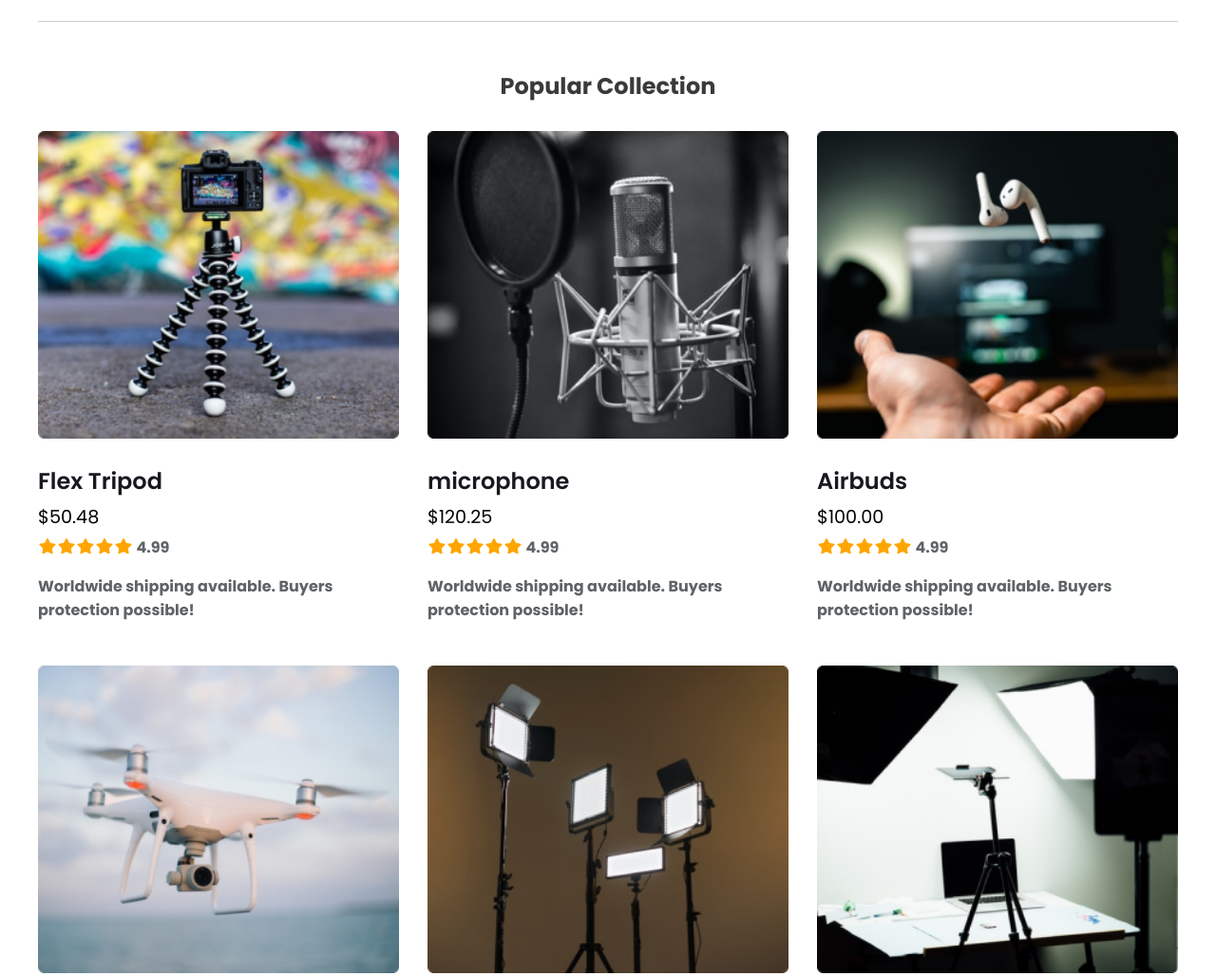
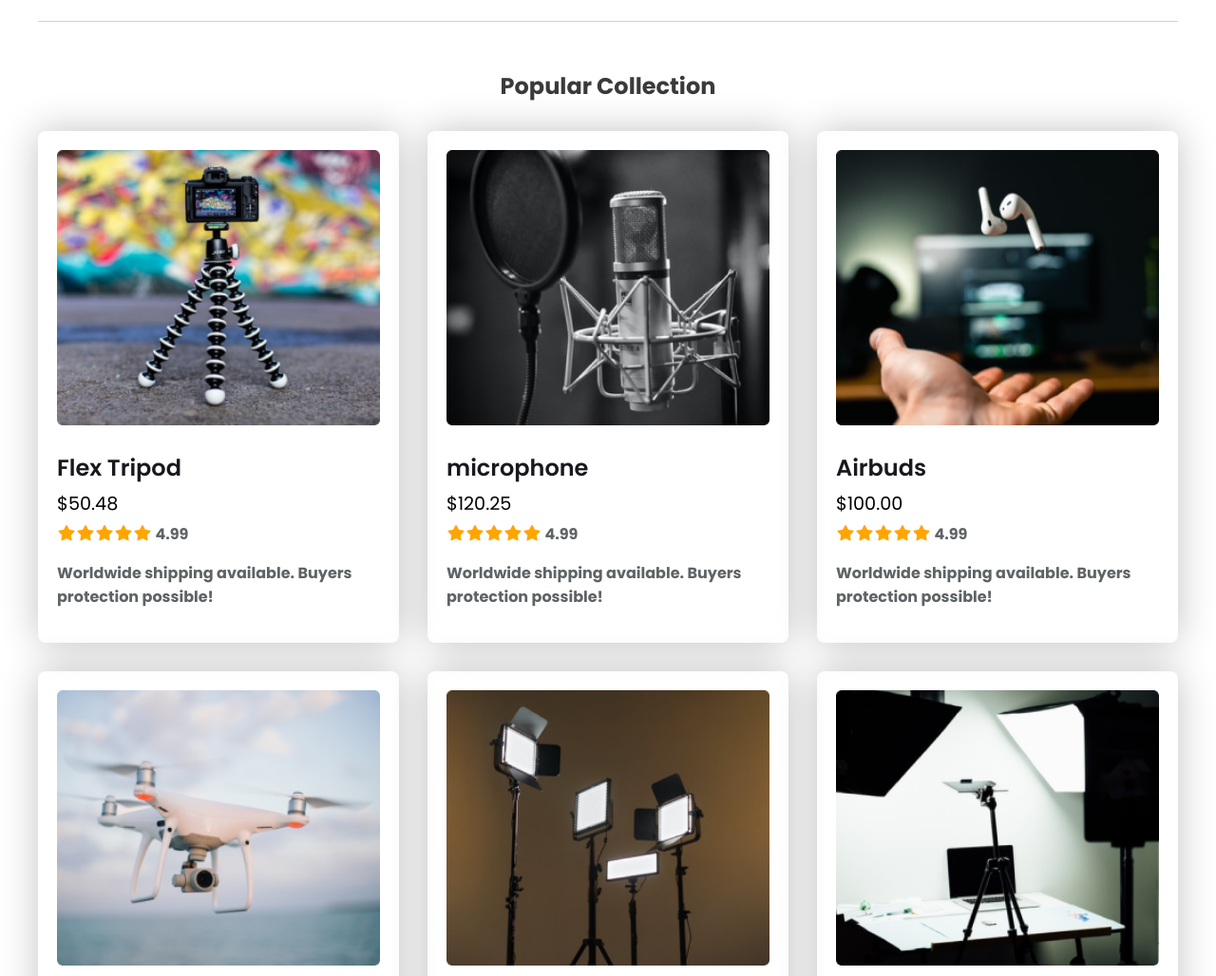
Before and after one commit to MdAbdusSubhan/Responsive-Influencer-Products-Landing-Page-HTML-CSS-Practice-, a plain HTML site: page index.html in a window 1280 px wide. Shown: the part 760-1788 px from the top of the page at 95% size. Drawn offline with Linux system fonts and the light colour scheme.

Commit message:
bugs fix- adding bbox shadow on items and corretion in class name

```diff
--- a/styles/styles.css
+++ b/styles/styles.css
@@ -123,8 +123,10 @@ main section{
     gap: 30px;
 }
 
-.items{
-    padding: 17px;
+.item{
+    padding: 20px;
+    box-shadow: 0 0 40px 0 #0000003d;
+    border-radius: 8px;
 }
 
 .item img{
```
